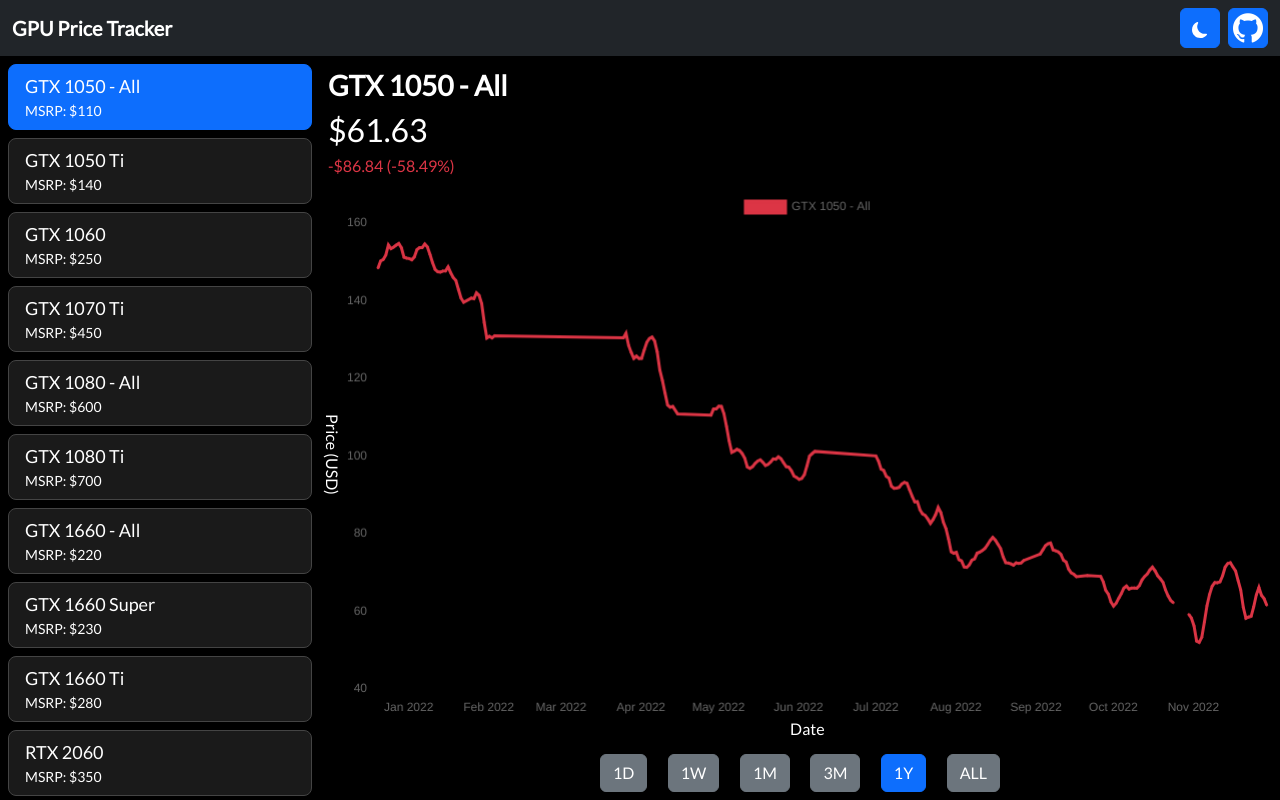
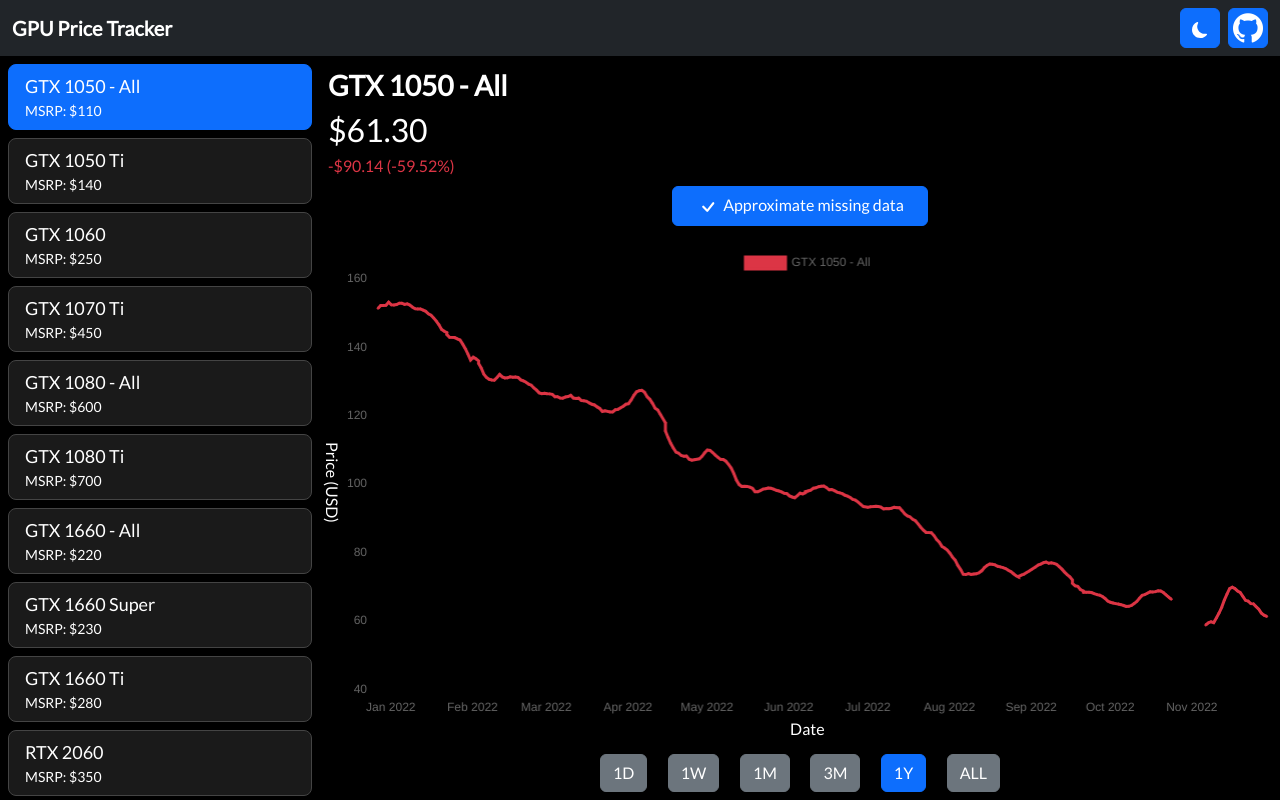
Before and after one commit to noahsadir/gpuprices-v2, a React (Create React App) app in the folder react_app/: page / in a window 1280 px wide. Built offline with nearby package versions, Linux system fonts and the light colour scheme; no server answers.

Commit message:
implement data approximation

```diff
--- a/react_app/src/App.tsx
+++ b/react_app/src/App.tsx
@@ -11,7 +11,7 @@
 import ToggleButton from 'react-bootstrap/Button';
 import Spinner from 'react-bootstrap/Spinner';
 
-import { ArrowLeftShort, Moon, MoonFill } from 'react-bootstrap-icons';
+import { Check, ArrowLeftShort, Moon, MoonFill } from 'react-bootstrap-icons';
 
 import {
   Chart as ChartJS,
@@ -64,7 +64,7 @@
   var [didSelect, setDidSelect]: [boolean, any] = React.useState(false);
   console.log(itemDisplayInfo);
 
-  fetchPrices(0, 86400000, (priceData?: PriceData) => {
+  fetchPrices(0, 21600000, (priceData?: PriceData) => {
     if (priceData != undefined) {
       data = priceData;
     }
@@ -134,7 +134,8 @@
 function MainContent(props: any) {
   var listItems: any[] = [];
   var [selectedListItem, setSelectedListItem]: [string, any] = React.useState("gtx 1050");
-  var [dayCount, setDayCount] = React.useState(365);
+  var [dayCount, setDayCount]: [number, any] = React.useState(365);
+  var [approximateMissing, setApproximateMissing]: [boolean, any] = React.useState(true);
 
   var changeString: string = "+$0.00 (0.00%)";
   var changeColor: string = "#ff0000";
@@ -154,7 +155,7 @@
     priceDataset = granularData;
   }
 
-  prices = getMovingAverage(formatPriceData(priceDataset, selectedListItem, dayCount), 5);
+  prices = getMovingAverage(formatPriceData(priceDataset, selectedListItem, dayCount, 86400000, approximateMissing), 12);
   priceSummary = getPriceSummary(prices);
 
   if (priceSummary.change >= 0) {
@@ -222,6 +223,9 @@
   const options = {
     responsive: true,
     maintainAspectRatio: false,
+    animation: {
+      duration: 0
+    },
     scales: {
       x: {
         type: 'time' as const,
@@ -245,6 +249,14 @@
           <p style={{fontSize: 28, fontWeight: 800, margin: 0, padding: 0}}>{itemDisplayInfo[selectedListItem].name}</p>
           <p style={{fontSize: 32, margin: 0, padding: 0}}>{"$" + (priceSummary.latest == undefined ? 0 : priceSummary.latest).toFixed(2)}</p>
           <p style={{fontSize: 16, margin: 0, padding: 0, color: changeColor}}>{changeString}</p>
+          <div style={{display: 'flex', padding: 8}}>
+            <div style={{flexGrow: 1}}></div>
+            <Button variant={approximateMissing ? "primary" : "outline-primary"} style={{maxWidth: 256, flexGrow: 1, height: 40}} onClick={(e: any) => setApproximateMissing(!approximateMissing)}>
+              <Check style={{display: (approximateMissing ? 'inline-block' : 'none'), width: 24, height: 24}}/> Approximate missing data
+            </Button>
+            <div style={{flexGrow: 1}}></div>
+          </div>
+
         </div>
         <div style={{flexGrow: 1, flexBasis: 1, display: 'flex'}}>
           <div style={{flex: "1 0 0", display: "flex", flexFlow: "column"}}>
@@ -365,16 +377,35 @@
   return result;
 }
 
-function formatPriceData(priceDataset: PriceData, selectedListItem: string, dayCount: number) {
+function formatPriceData(priceDataset: PriceData, selectedListItem: string, dayCount: number, interval: number, approximateMissing: boolean) {
   var prices: any = [];
+  var previous: number = 0;
+  var prevPrice: number = 0;
   for (var dateMillis in priceDataset) {
     if (Number(dateMillis) >= (Date.now() - (86400000 * dayCount))) {
+
+      // Generate approximate values for missing data
+      if (approximateMissing && previous != 0 && Number(dateMillis) - previous > (interval * 2)) {
+        console.log("Found " + ((Number(dateMillis) - previous) * 60000) + " min gap");
+        var priceDiff = priceDataset[dateMillis][selectedListItem] - prevPrice;
+        var intervalsMissed = Math.floor((Number(dateMillis) - previous) / interval);
+        priceDiff /= intervalsMissed;
+        for (var i = 0; i < intervalsMissed; i++) {
+          var randomNoise: number = getRandomInt(Math.abs((priceDiff / 2) * intervalsMissed) * -1, Math.abs((priceDiff / 2) * intervalsMissed));
+          prices.push({
+            x: previous + (interval * i),
+            y: prevPrice + (priceDiff * i) + randomNoise
+          });
+        }
+      }
 
       prices.push({
         x: Number(dateMillis),
         y: priceDataset[dateMillis][selectedListItem]
       });
 
+      previous = Number(dateMillis);
+      prevPrice = priceDataset[dateMillis][selectedListItem];
     }
   }
   return prices;
@@ -410,4 +441,10 @@
   });
 }
 
+function getRandomInt(min: number, max: number) {
+  min = Math.ceil(min);
+  max = Math.floor(max);
+  return Math.floor(Math.random() * (max - min) + min); // The maximum is exclusive and the minimum is inclusive
+}
+
 export default App;
```
Also changed, not shown: 1 other file (tests, documents, lock files or other folders).
